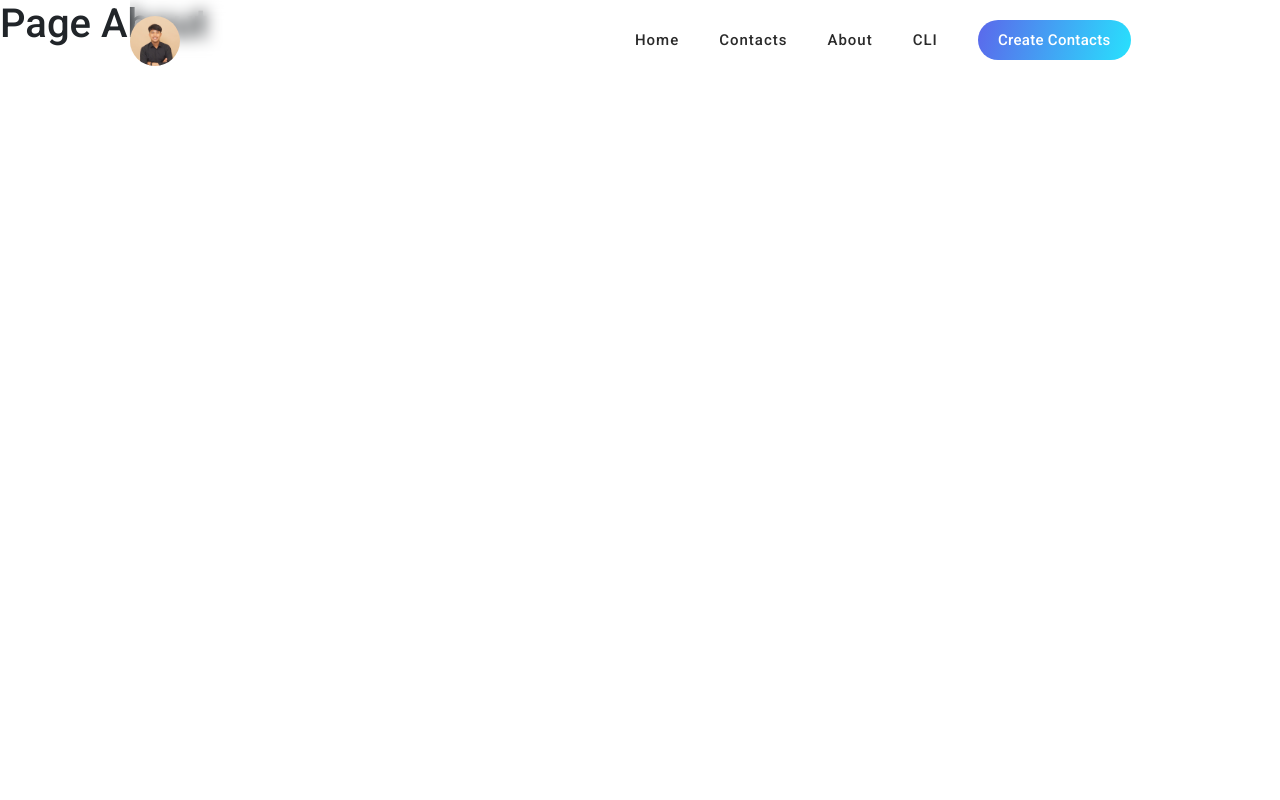
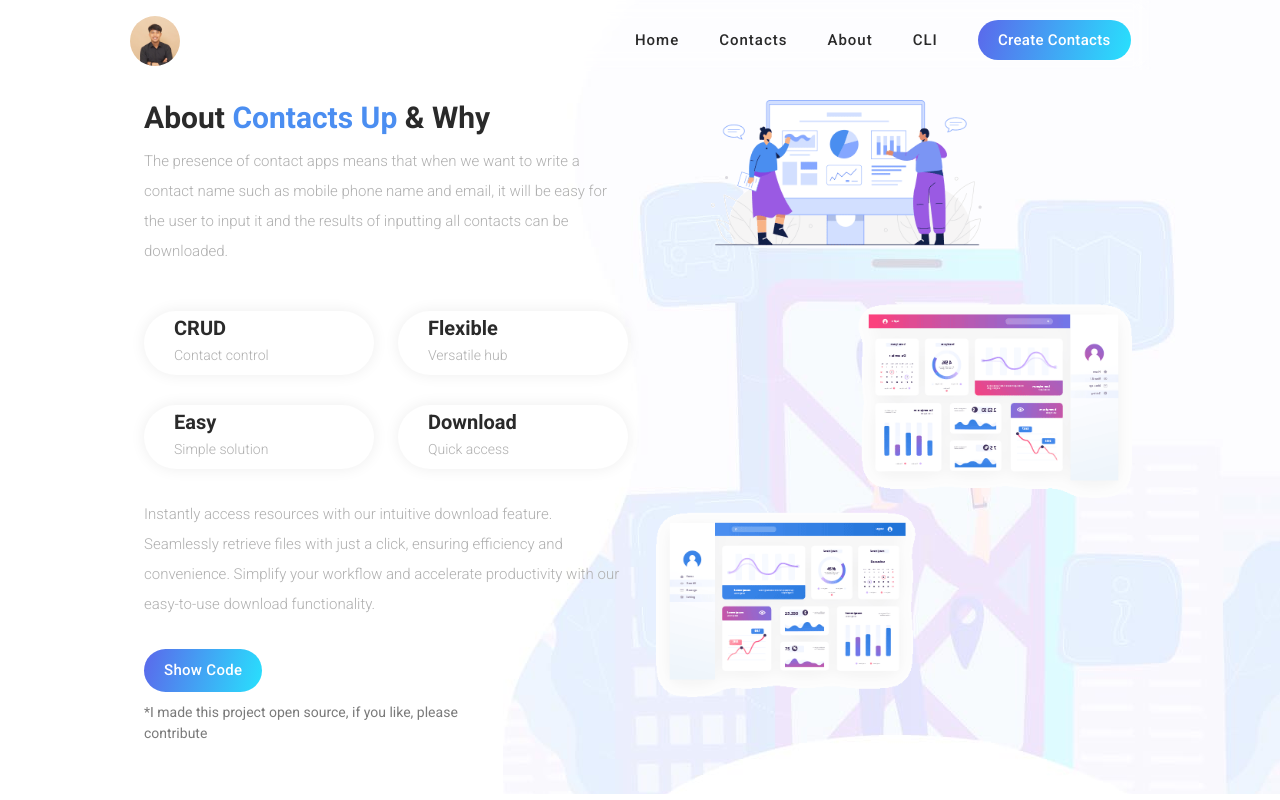
Before and after one commit to anggernuramin/frontend-contacts-app, a Vue app: page /about in a window 1280 px wide. Built offline with nearby package versions, Linux system fonts and the light colour scheme.

Commit message:
feature: add pages,home,about,contact and not-found

```diff
--- a/libs/fetchContacts.ts
+++ b/libs/fetchContacts.ts
@@ -18,13 +18,12 @@ interface Contact {
 
 export const fetchData = async () => {
     const data: Contact[] = []
-    let loading = false
-    let error = ''
+    let loading: boolean = false
+    let error: any = ''
 
     const getContacts = async () => {
         loading = true;
         const response = await axios.get("https://backend-contacts-apps.vercel.app/")
-
         data.push(...response.data.data)
         try {
         } catch (error: any) {
--- /dev/null
+++ b/libs/fetchDetailContacts.ts
@@ -0,0 +1,45 @@
+import axios, { AxiosRequestConfig, AxiosResponse } from "axios";
+
+interface ApiResponse<T = any>{
+    data: T; // Data yang diterima dari respons HTTP
+  status: number | string; // Kode status HTTP (misalnya: 200, 404, dll.)
+  statusText: string; // Pesan status HTTP (misalnya: "OK", "Not Found", dll.)
+  headers: any; // Header respons HTTP
+  config: AxiosRequestConfig; // Konfigurasi yang digunakan untuk melakukan permintaan HTTP
+  request?: any; // Informasi tentang permintaan HTTP yang dilakukan
+}
+interface Contact {
+    _id: string,
+    name: string
+    nohp: number
+    email?: string
+    __v: number
+}
+
+// Kembalian function data, loading dan error
+export const fetchData = async (): Promise<{data: Contact[] ; loading: boolean ; error: string | null}> => {
+    let data: Contact[] = []
+    let error: string | null = ''
+    let loading: boolean = false
+
+    try {
+        loading = true
+        const response = await axios.get("https://backend-contacts-apps.vercel.app/contact")
+        data = response?.data?.data
+    } catch (err: any) {
+        error = err.message;
+        console.error("Error fetching data:", err.message);
+    }finally{
+        loading = false
+    }
+
+    return {data,loading,error}
+
+    // try {
+    //     const response: AxiosResponse<ApiResponse>= await axios.get("https://backend-contacts-apps.vercel.app/contact")
+    //     console.log(response);
+    //     return response
+    // } catch (error) {
+
+    // }
+}
--- a/public/assets/css/main.css
+++ b/public/assets/css/main.css
@@ -47,7 +47,7 @@
     outline: none;
 }
 .list-contact{
-    margin-top: -20px;
+    padding-top: 90px;
 }
 .border-button{
     border: 2px solid blue;
--- a/public/assets/css/templatemo-chain-app-dev.css
+++ b/public/assets/css/templatemo-chain-app-dev.css
@@ -1089,7 +1089,7 @@ About Us
 */
 
 .about-us {
-  padding-top: 20px;
+  padding-top: 100px;
   position: relative;
   overflow: hidden;
   padding-bottom: 50px;
--- a/src/App.vue
+++ b/src/App.vue
@@ -43,8 +43,8 @@
       </div>
     </div>
   </header>
+  <!-- Semua component akan ada didlam main., ini karena diset router pada file main.ts -->
   <main>
-
     <router-view />
   </main>
 
--- a/src/components/HelloWorld.vue
+++ b/src/components/HelloWorld.vue
@@ -1,9 +1,8 @@
 <script setup lang="ts">
-import { ref } from 'vue'
 
+// untuk menangkap/ mendaftarkan props
 defineProps<{ msg: string }>()
 
-const count = ref(0)
 </script>
 
 <template>
--- a/src/main.ts
+++ b/src/main.ts
@@ -2,4 +2,5 @@ import { createApp } from 'vue'
 import App from './App.vue'
 import router from './router'
 
+// Menampilkan konten dengan router yang sedang aktif
 createApp(App).use(router).mount('#app')
--- a/src/views/About.vue
+++ b/src/views/About.vue
@@ -1,3 +1,52 @@
 <template>
-    <h1>Page About</h1>
+    <div id="about" class="about-us section ">
+    <div class="container-about mx-auto px-3">
+      <div class="row">
+        <div class="col-lg-6 mx-auto align-self-center">
+          <div class="section-heading">
+            <h4>About <em>Contacts Up</em> &amp; Why</h4>
+            <p>The presence of contact apps means that when we want to write a contact name such as mobile phone name and email, it will be easy for the user to input it and the results of inputting all contacts can be downloaded.</p>
+          </div>
+          <div class="row">
+            <div class="col-lg-6">
+              <div class="box-item">
+                <h4>CRUD</h4>
+                <p>Contact control</p>
+              </div>
+            </div>
+            <div class="col-lg-6">
+              <div class="box-item">
+                <h4>Flexible</h4>
+                <p>Versatile hub</p>
+              </div>
+            </div>
+            <div class="col-lg-6">
+              <div class="box-item">
+                <h4>Easy</h4>
+                <p>Simple solution</p>
+              </div>
+            </div>
+            <div class="col-lg-6">
+              <div class="box-item">
+                <h4>Download</h4>
+                <p>Quick access</p>
+              </div>
+            </div>
+            <div class="col-lg-12">
+              <p>Instantly access resources with our intuitive download feature. Seamlessly retrieve files with just a click, ensuring efficiency and convenience. Simplify your workflow and accelerate productivity with our easy-to-use download functionality.</p>
+              <div class="gradient-button">
+                <a href="#">Show Code</a>
+              </div>
+              <span  class="description-aboutCode">*I made this project open source, if you like, please contribute</span>
+            </div>
+          </div>
+        </div>
+        <div class="col-lg-6">
+          <div class="right-image">
+            <img src="/assets/images/about-right-dec.png" alt="">
+          </div>
+        </div>
+      </div>
+    </div>
+  </div>
 </template>
--- /dev/null
+++ b/src/views/Contact.vue
@@ -0,0 +1,143 @@
+<script lang="ts" setup>
+import { onMounted, ref } from "vue";
+import { fetchData } from "../../libs/fetchDetailContacts";
+
+// interface Notification {
+
+// }
+interface Contact {
+  _id: string;
+  name: string;
+  nohp: number | string;
+  email?: string;
+  __v: number;
+}
+
+let contacts = ref<Contact[]>([]);
+let isLoading = ref<boolean>(false);
+let isError = ref<any>("");
+
+
+onMounted(async () => {
+  const { data, loading, error } = await fetchData();
+  contacts.value = data;
+  isLoading.value = loading;
+  isError.value = error;
+  console.log(error);
+});
+</script>
+<template>
+  <section class="container list-contact">
+    <!-- <table id="my-table">
+
+  </table> -->
+  <div v-if="isError">
+        <h1>{{ isError }}</h1>
+        </div>
+    <div v-else class="row">
+      <div class="col-11 col-lg-11 mx-auto wrapper-contact">
+        <div class="d-flex justify-content-between my-3">
+          <h1>List Contact</h1>
+          <form
+            action="/search/contact"
+            method="post"
+            class="d-flex search"
+            role="search"
+          >
+            <input
+              class=""
+              type="search"
+              name="search"
+              placeholder="Search"
+              aria-label="Search"
+            />
+            <button class="button" type="submit">
+              <i class="bi bi-search"></i>
+            </button>
+          </form>
+        </div>
+
+
+
+        <!-- <% if (notification.length !== 0) { %>
+      <div id="notification" class="alert alert-success" role="alert">
+        <%= notification %>
+      </div>
+      <% } %> <% if (contacts.length > 0) { %> -->
+        <div v-if="isLoading">
+          <h1>Loading....</h1>
+        </div>
+
+        <table v-else class="table">
+          <thead>
+            <tr>
+              <th scope="col">No</th>
+              <th scope="col">Name</th>
+              <th scope="col">No HandPhone</th>
+              <th scope="col">Email</th>
+              <th scope="col">Action</th>
+            </tr>
+          </thead>
+          <tbody>
+            <tr v-for="(item, index) in contacts" :key="item._id">
+              <th class="py-3" scope="row">{{ index + 1 }}</th>
+              <td class="py-3">{{ item?.name }}</td>
+              <td class="py-3">{{ item?.nohp }}</td>
+              <td class="py-3">
+                {{ item?.email ? item?.email : "none" }}
+              </td>
+              <td class="d-flex gap-3 py-3">
+                <a href="/contact/<%= item.id %>">
+                  <span class="badge text-bg-primary bg-success d-flex gap-1"
+                    ><i class="bi bi-info-circle"></i>Detail</span
+                  >
+                </a>
+                <!-- Mengoverride http method -->
+                <button
+                  id="button-delete"
+                  type="button"
+                  class="button"
+                  data-bs-toggle="modal"
+                  data-bs-target="#modalDelete"
+                  data-id="<%= item.id %>"
+                >
+                  <span class="badge text-bg-primary bg-danger d-flex gap-1">
+                    <i class="bi bi-trash3-fill"></i>
+
+                    Delete</span
+                  >
+                </button>
+
+                <a href="/contact/update/<%= item.id %>">
+                  <span class="badge text-bg-primary bg-warning d-flex gap-1">
+                    <i class="bi bi-pencil-fill"></i>Update</span
+                  >
+                </a>
+                <!-- moda box confirm delete -->
+              </td>
+            </tr>
+          </tbody>
+        </table>
+
+        <div v-if="contacts.length > 0" class="d-flex justify-content-end align-items-center gap-2">
+
+          <form action="/contact/download" method="post">
+            <select name="downloadFile" id="downloadFile">
+              <option value="Json" selected>Json</option>
+              <option value="Pdf">Pdf</option>
+              <option value="csv">Csv</option>
+            </select>
+            <button type="submit">Unduh</button>
+          </form>
+          <div class="d-flex justify-content-end my-4 gradient-button">
+            <a href="/contact/add" class="btn btn-primary border-0"
+              >Add Contact</a
+            >
+          </div>
+        </div>
+
+
+      </div>
+    </div>
+  </section>
+</template>
--- a/src/views/Home.vue
+++ b/src/views/Home.vue
@@ -5,15 +5,16 @@ import { fetchData } from '../../libs/fetchContacts';
 import HelloWorld from "../components/HelloWorld.vue";
 import Table from "../components/Table.vue";
 import Jumbotron from "../components/Jumbotron.vue";
+
 interface Contact {
     name: string
     email: string
     nohp: number
 }
 
-const laga = ref<Contact[]>([]); // Te
+const laga = ref<Contact[]>([]);
 
-
+// akan di jalankan ketika component pertama kali  dimuat
 onMounted(async () => {
   try {
     const response = await fetchData();
--- /dev/null
+++ b/src/views/NotFound.vue
@@ -0,0 +1,6 @@
+<template>
+
+
+<img src="/assets/images/404.png" alt="error not found images" width="200" height="200">
+<a href="/contact">Back</a>
+</template>
```
Also changed, not shown: src/router.ts (+7 -0 lines).
